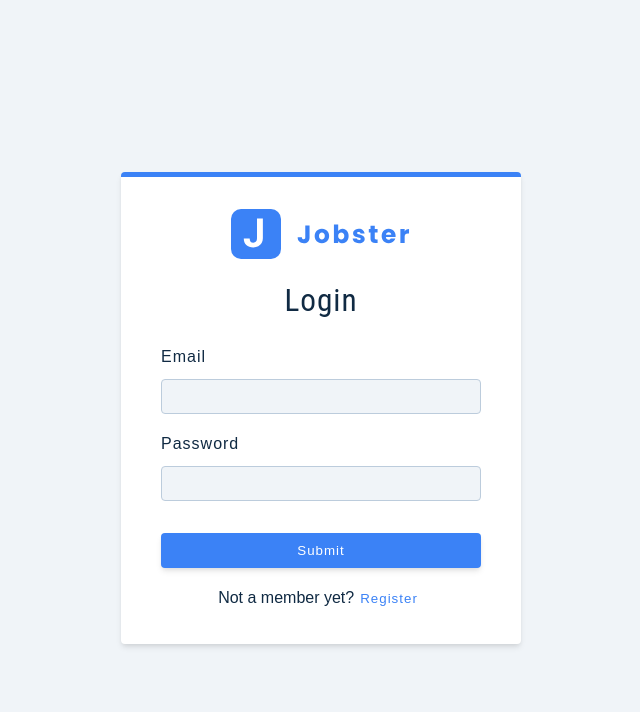
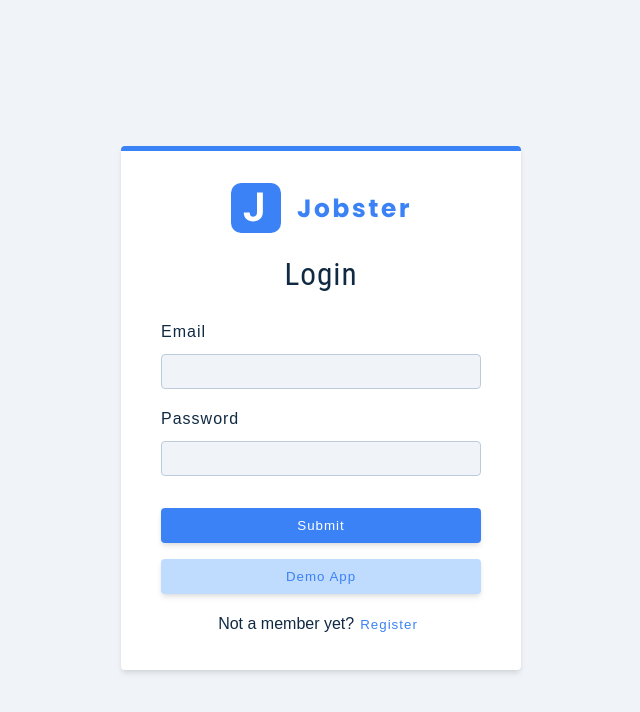
Before and after one commit to RudenkoArt/jobster-website, a React (Create React App) app: page /register in a window 1280 px wide. Shown: the top 712 px of the page, without its empty margins (319-959 px from the left). Built offline with nearby package versions, Linux system fonts and the light colour scheme; the HTML template or start-up script is replaced by a standard one.

Commit message:
add demo user option

```diff
--- a/src/pages/Register.js
+++ b/src/pages/Register.js
@@ -82,6 +82,18 @@
         <button type='submit' className='btn btn-block' disabled={isLoading}>
           {isLoading ? 'loading...' : 'submit'}
         </button>
+        <button
+          type='submit'
+          className='btn btn-block btn-hipster'
+          disabled={isLoading}
+          onClick={() =>
+            dispatch(
+              loginUser({ email: 'testUser@test.com', password: 'secret' })
+            )
+          }
+        >
+          {isLoading ? 'loading...' : 'demo app'}
+        </button>
         <p>
           {values.isMember ? 'Not a member yet?' : 'Already a member?'}
           <button type='button' className='member-btn' onClick={toggleMember}>
```
